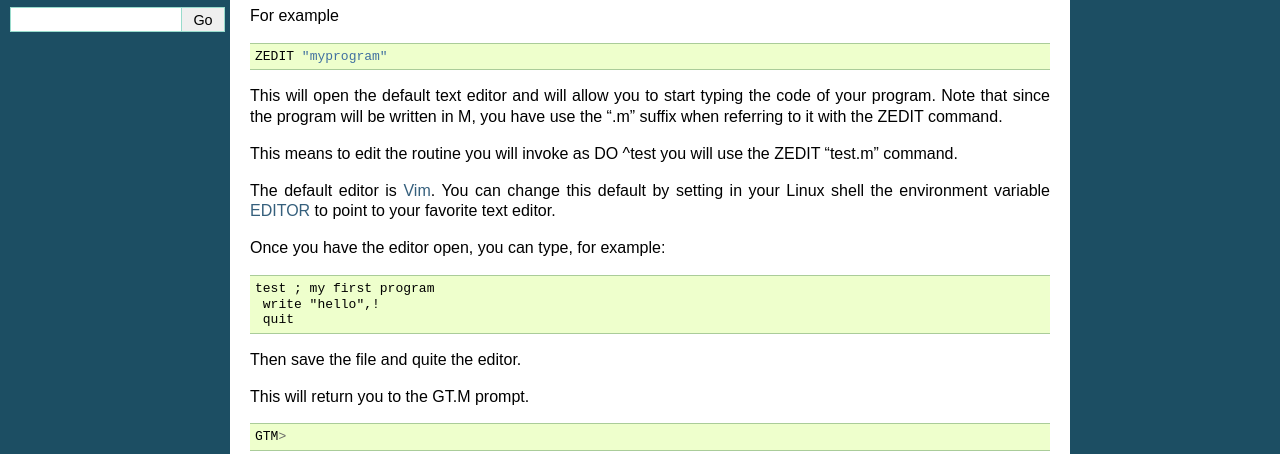
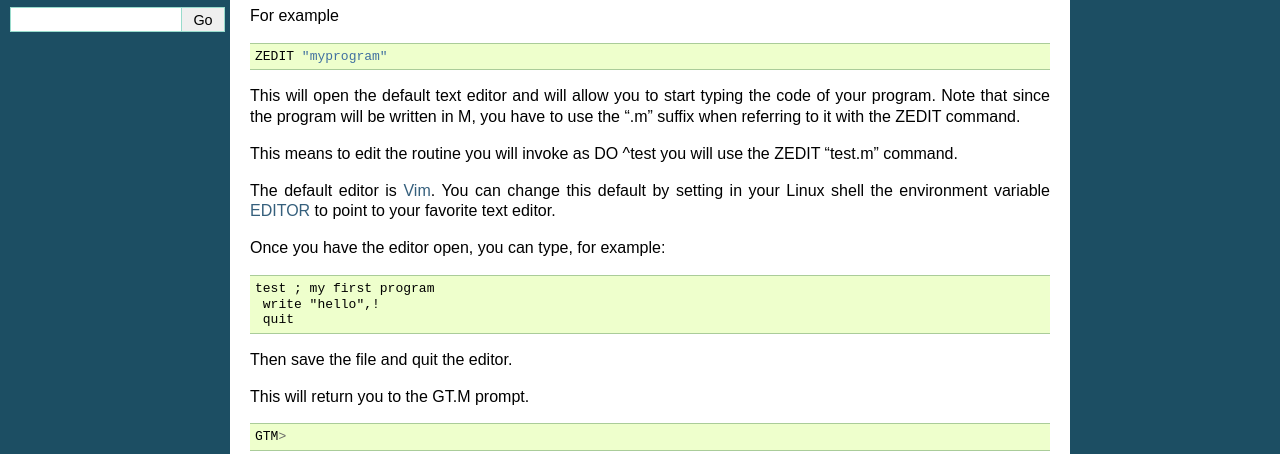
Before and after one commit to luisibanez/M-Tutorial, a Sphinx documentation site: the page built from source/BasicCodeLifeCycle_Lesson.rst, in a window 1280 px wide and 900 px high. Shown: the part 421-875 px from the top of the window. Built offline with Sphinx 7.4.7, drawn with Linux system fonts in a browser that asks for light colours.

Commit message:
Fixed Typos
One word was forgotten, and one was misspelled.

```diff
--- a/source/BasicCodeLifeCycle_Lesson.rst
+++ b/source/BasicCodeLifeCycle_Lesson.rst
@@ -35,7 +35,7 @@ For example
 
 This will open the default text editor and will allow you to start typing the
 code of your program.  Note that since the program will be written in M,
-you have use the ".m" suffix when referring to it with the ZEDIT command.
+you have to use the ".m" suffix when referring to it with the ZEDIT command.
 
 This means to edit the routine you will invoke as DO ^test you will use
 the ZEDIT "test.m"  command.
@@ -55,7 +55,7 @@ Once you have the editor open, you can type, for example:
     write "hello",!
     quit
 
-Then save the file and quite the editor.
+Then save the file and quit the editor.
 
 This will return you to the GT.M prompt.
 
```
